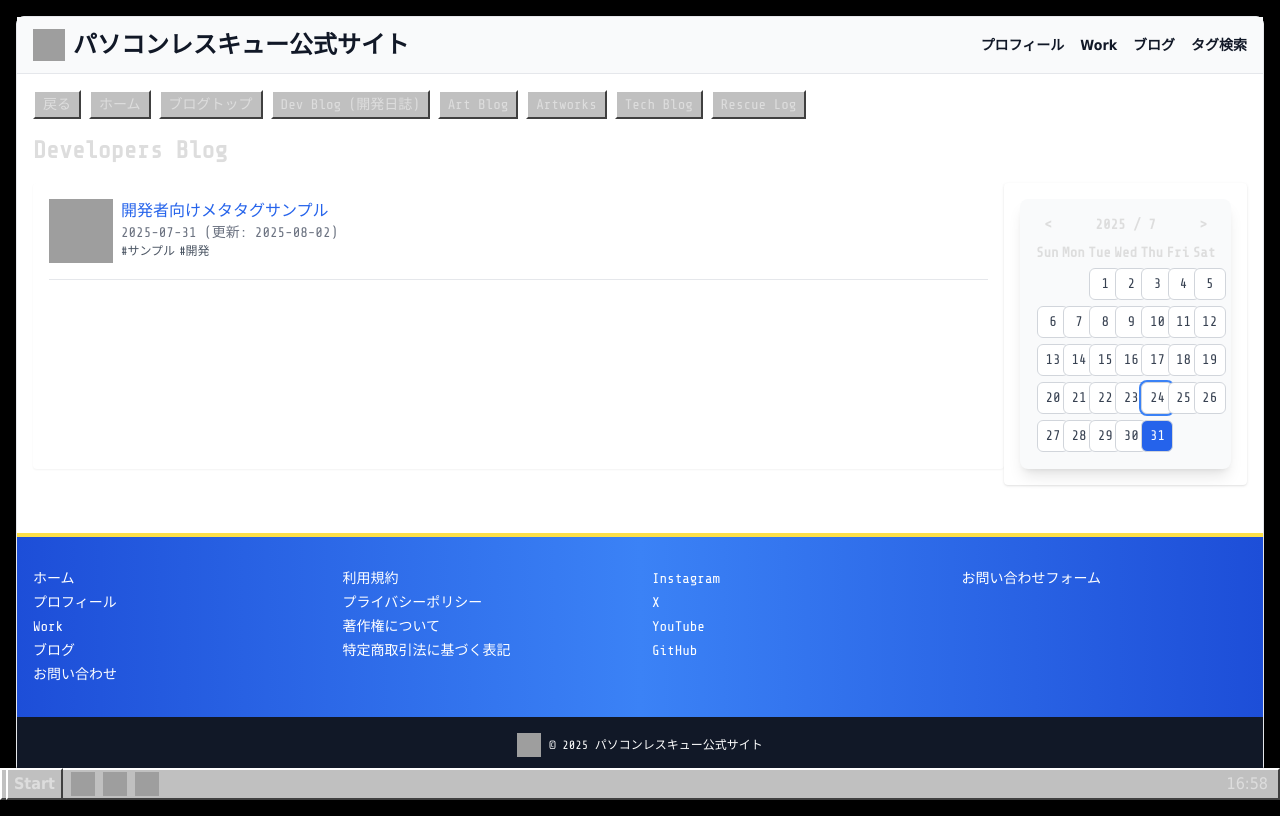
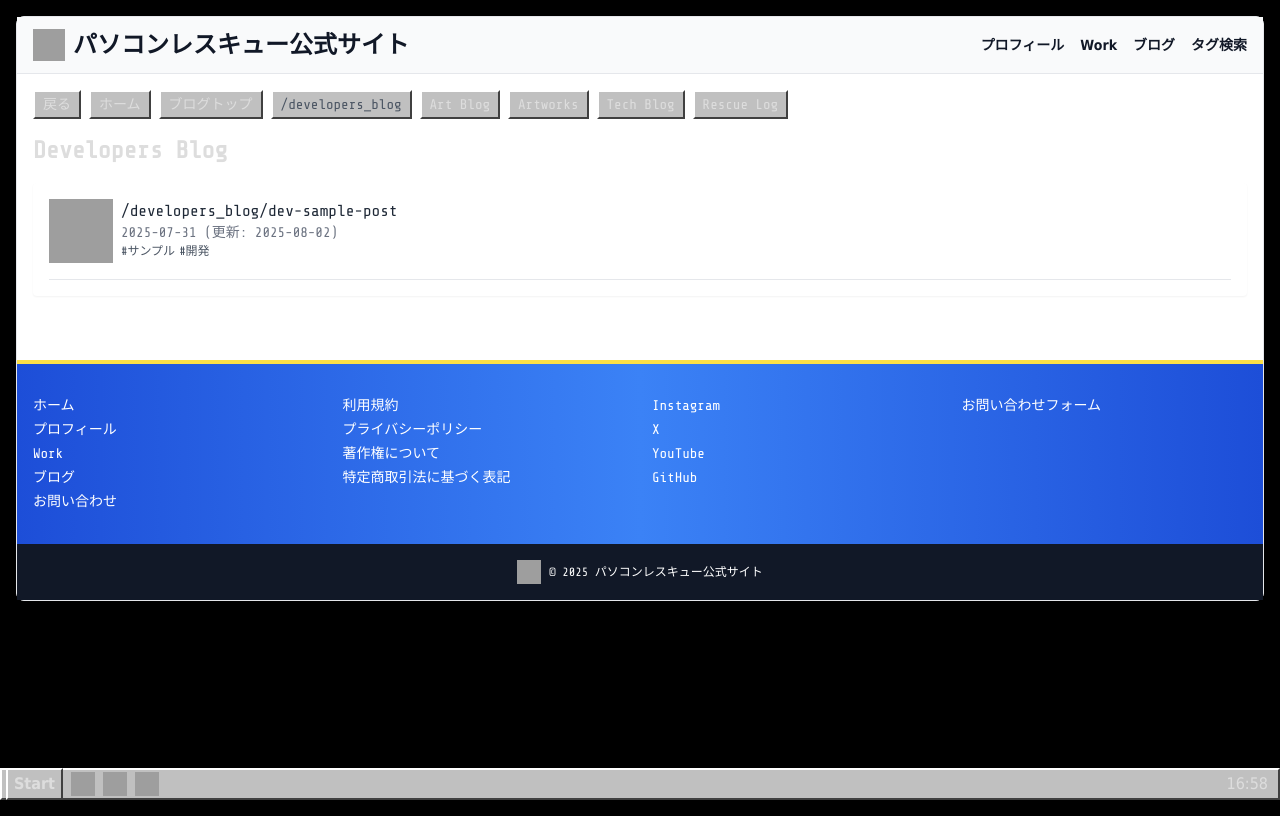
Before and after one commit to maruyamamasaya/Portfolio, a Next.js app: page /developers_blog in a window 1280 px wide. Built offline with nearby package versions, Linux system fonts and the light colour scheme; grey boxes are pictures that could not be loaded.

Commit message:
Remove Dev blog links and calendar

```diff
--- a/src/app/components/BlogNavButtons.tsx
+++ b/src/app/components/BlogNavButtons.tsx
@@ -9,7 +9,7 @@ export default function BlogNavButtons() {
       <button onClick={() => router.back()} className="win98-button">戻る</button>
       <Link href="/" className="win98-button">ホーム</Link>
       <Link href="/blog" className="win98-button">ブログトップ</Link>
-      <Link href="/developers_blog" className="win98-button">Dev Blog (開発日誌)</Link>
+      <span className="win98-button text-gray-600">/developers_blog</span>
       <Link href="/art_blog" className="win98-button">Art Blog</Link>
       <Link href="/artworks_blog" className="win98-button">Artworks</Link>
       <Link href="/tech_blog" className="win98-button">Tech Blog</Link>
--- a/src/app/components/LeftSidebar.tsx
+++ b/src/app/components/LeftSidebar.tsx
@@ -8,7 +8,7 @@ export default function LeftSidebar() {
     { href: '/about', label: 'プロフィール' },
     { href: '/works', label: 'Work' },
     { href: '/blog', label: 'ブログ' },
-    { href: '/developers_blog', label: 'Dev Blog (開発日誌)' },
+    { href: '/developers_blog', label: 'Dev Blog (開発日誌)', noLink: true },
     { href: '/art_blog', label: 'Art Blog' },
     { href: '/artworks_blog', label: 'Artworks Blog' },
     { href: '/tech_blog', label: 'Tech Blog' },
@@ -24,9 +24,13 @@ export default function LeftSidebar() {
         <ul className="space-y-1 text-sm">
           {navItems.map(item => (
             <li key={item.href}>
-              <Link href={item.href} className="text-blue-600 hover:underline">
-                {item.label}
-              </Link>
+              {item.noLink ? (
+                <span className="text-gray-600">{item.href}</span>
+              ) : (
+                <Link href={item.href} className="text-blue-600 hover:underline">
+                  {item.label}
+                </Link>
+              )}
             </li>
           ))}
         </ul>
--- a/src/app/components/Profile.tsx
+++ b/src/app/components/Profile.tsx
@@ -10,9 +10,7 @@ export default function Profile() {
       </Link>
       <ul className="mt-4 space-y-1 text-sm">
         <li>
-          <Link href="/developers_blog" className="text-blue-600 hover:underline">
-            Dev Blog (開発日誌)
-          </Link>
+          <span className="text-gray-600">/developers_blog</span>
           : 制作過程や開発メモをまとめます。
         </li>
         <li>
--- a/src/app/components/RightSidebar.tsx
+++ b/src/app/components/RightSidebar.tsx
@@ -1,7 +1,6 @@
 import RecentPosts from './RecentPosts';
 import TagList from './TagList';
 import SocialLinks from './SocialLinks';
-import Calendar from './Calendar';
 import TableOfContents, { Heading } from './TableOfContents';
 import { Post } from '@/lib/posts';
 
@@ -30,9 +29,6 @@ export default function RightSidebar({ posts, headings }: Props) {
       <div className="widget">
         <SocialLinks />
       </div>
-      <div className="widget">
-        <Calendar />
-      </div>
     </div>
   );
 }
--- a/src/app/developers_blog/[slug]/page.tsx
+++ b/src/app/developers_blog/[slug]/page.tsx
@@ -3,7 +3,6 @@ import { Metadata } from 'next';
 import Link from 'next/link';
 import markdownToHtml from '@/lib/markdownToHtml';
 import { getDevPost, getSortedDevPosts } from '@/lib/devPosts';
-import Calendar from '@/app/components/Calendar';
 import TableOfContents from '@/app/components/TableOfContents';
 import BlogNavButtons from '@/app/components/BlogNavButtons';
 
@@ -19,10 +18,11 @@ export async function generateMetadata(
     const post = getDevPost(params.slug);
     return {
       title: post.title,
-      other: { date: post.date, updated: post.updated, tags: post.tags }
+      other: { date: post.date, updated: post.updated, tags: post.tags },
+      robots: { index: false, follow: false }
     };
   } catch {
-    return { title: 'Not Found' };
+    return { title: 'Not Found', robots: { index: false, follow: false } };
   }
 }
 
@@ -58,9 +58,6 @@ export default async function BlogPost({ params }: { params: { slug: string } })
           <div className="widget">
             <TableOfContents headings={headings} />
           </div>
-          <div className="widget">
-            <Calendar />
-          </div>
         </aside>
         </div>
       </div>
--- a/src/app/developers_blog/page.tsx
+++ b/src/app/developers_blog/page.tsx
@@ -1,7 +1,11 @@
 import Link from 'next/link';
+import { Metadata } from 'next';
 import { getSortedDevPosts } from '@/lib/devPosts';
-import Calendar from '@/app/components/Calendar';
 import BlogNavButtons from '../components/BlogNavButtons';
+
+export const metadata: Metadata = {
+  robots: { index: false, follow: false }
+};
 
 export default function BlogIndex() {
   const posts = getSortedDevPosts();
@@ -18,10 +22,9 @@ export default function BlogIndex() {
                   <img src={post.image} alt="thumb" className="w-16 h-16 object-cover" />
                 )}
                 <div>
-                  <Link href={`/developers_blog/${post.slug}`}
-                    className="text-blue-600 hover:underline">
-                    {post.title}
-                  </Link>
+                  <span className="text-gray-800">
+                    /developers_blog/{post.slug}
+                  </span>
                   <span className="block text-sm text-gray-500">
                     {post.date}
                     {post.updated && ` (更新: ${post.updated})`}
@@ -44,9 +47,6 @@ export default function BlogIndex() {
             ))}
           </ul>
         </div>
-        <aside className="md:w-1/5 md:pl-4 mt-4 md:mt-0 widget">
-          <Calendar />
-        </aside>
       </div>
     </div>
   );
--- a/src/app/globals.css
+++ b/src/app/globals.css
@@ -12,40 +12,9 @@
   @apply bg-white p-4 rounded shadow;
 }
 
-/* Updated calendar widget style */
-.calendar-widget {
-  @apply bg-gray-50 p-4 rounded-lg shadow-lg;
-}
 
 .blog-container {
   @apply container mx-auto;
-}
-
-/* Calendar day styles inspired by WordPress widget */
-.calendar-day {
-  @apply inline-flex items-center justify-center w-8 h-8 rounded-md border border-gray-300 bg-white text-gray-700 m-px leading-8;
-}
-.calendar-day:hover {
-  @apply bg-blue-200 text-black scale-110 duration-300;
-}
-.calendar-day-has-posts {
-  @apply bg-blue-600 text-white;
-}
-.fade-in {
-  animation: fadeIn 0.5s forwards;
-}
-@keyframes fadeIn {
-  from {
-    opacity: 0;
-    transform: scale(0.95);
-  }
-  to {
-    opacity: 1;
-    transform: scale(1);
-  }
-}
-.calendar-day-today {
-  @apply ring-2 ring-blue-500;
 }
 
 /* Modern card style */
```
